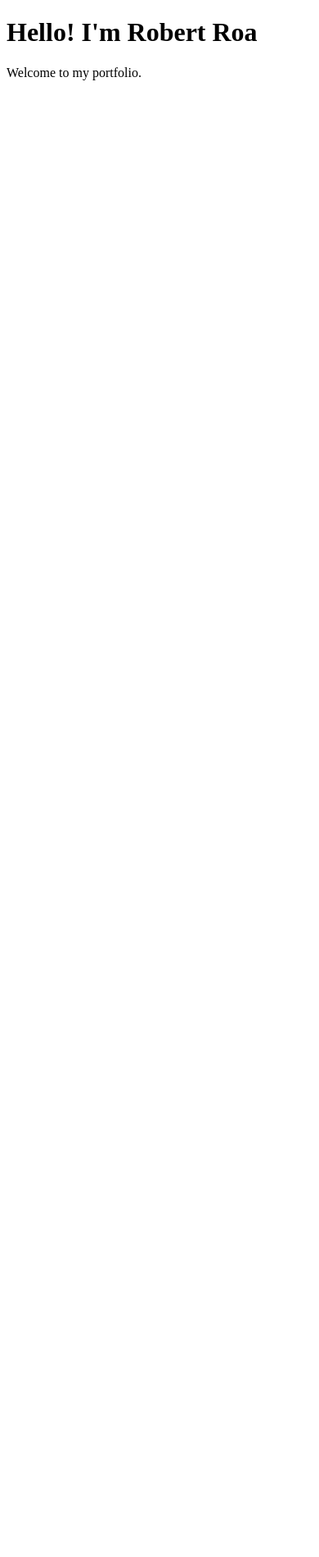
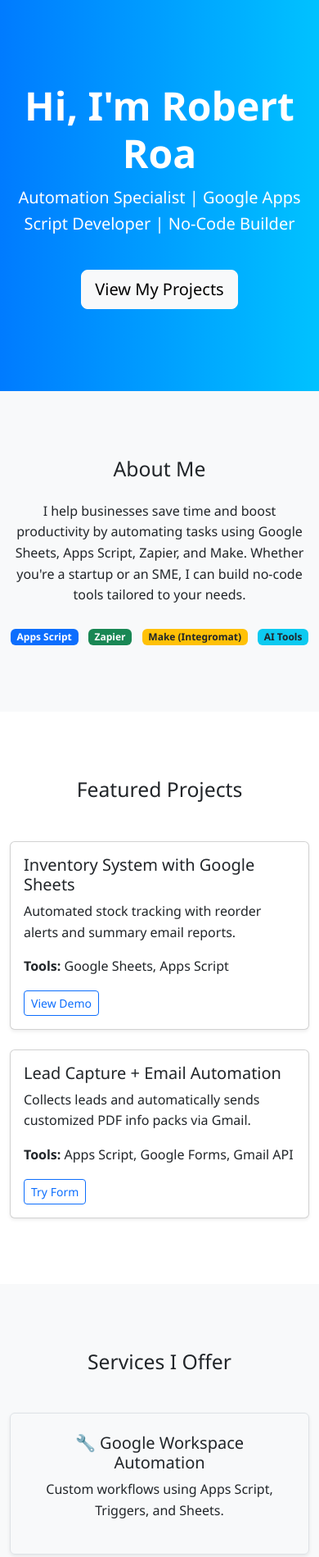
Before and after one commit to RobRoa96/Rob, a plain HTML site: page Index.html in a window 390 px wide. Shown: the top 1899 px of the page at 82% size. Before the commit the page ends 844 px from the top, so only its background shows below. Drawn offline with nearby package versions, Linux system fonts and the light colour scheme.

Commit message:
Add portfolio homepage

```diff
--- a/Index.html
+++ b/Index.html
@@ -2,11 +2,148 @@
 <html lang="en">
 <head>
   <meta charset="UTF-8" />
-  <meta name="viewport" content="width=device-width, initial-scale=1.0"/>
+  <meta name="viewport" content="width=device-width, initial-scale=1" />
   <title>Robert Roa | Portfolio</title>
+  <link href="https://cdn.jsdelivr.net/npm/bootstrap@5.3.3/dist/css/bootstrap.min.css" rel="stylesheet" />
+  <style>
+    html {
+      scroll-behavior: smooth;
+    }
+    body {
+      font-family: 'Segoe UI', sans-serif;
+      line-height: 1.6;
+    }
+    .section {
+      padding: 80px 0;
+    }
+    .hero {
+      background: linear-gradient(to right, #007bff, #00c2ff);
+      color: white;
+      text-align: center;
+      padding: 100px 0;
+    }
+    .hero h1 {
+      font-size: 3rem;
+      font-weight: 700;
+    }
+    .hero .lead {
+      font-size: 1.25rem;
+      margin-top: 10px;
+    }
+    .card:hover {
+      transform: translateY(-5px);
+      transition: 0.3s ease;
+    }
+    footer {
+      background-color: #222;
+      color: #ccc;
+      font-size: 0.9rem;
+    }
+  </style>
 </head>
+
 <body>
-  <h1>Hello! I'm Robert Roa</h1>
-  <p>Welcome to my portfolio.</p>
+  <!-- Hero Section -->
+  <section class="hero">
+    <div class="container">
+      <h1>Hi, I'm Robert Roa</h1>
+      <p class="lead">Automation Specialist | Google Apps Script Developer | No-Code Builder</p>
+      <a href="#projects" class="btn btn-light btn-lg mt-4">View My Projects</a>
+    </div>
+  </section>
+
+  <!-- About Section -->
+  <section id="about" class="section bg-light">
+    <div class="container">
+      <h2 class="text-center mb-4">About Me</h2>
+      <p class="text-center mx-auto" style="max-width: 700px;">
+        I help businesses save time and boost productivity by automating tasks using Google Sheets, Apps Script, Zapier, and Make. Whether you're a startup or an SME, I can build no-code tools tailored to your needs.
+      </p>
+      <div class="text-center mt-4">
+        <span class="badge bg-primary me-2">Apps Script</span>
+        <span class="badge bg-success me-2">Zapier</span>
+        <span class="badge bg-warning text-dark me-2">Make (Integromat)</span>
+        <span class="badge bg-info text-dark">AI Tools</span>
+      </div>
+    </div>
+  </section>
+
+  <!-- Projects Section -->
+  <section id="projects" class="section">
+    <div class="container">
+      <h2 class="text-center mb-5">Featured Projects</h2>
+      <div class="row g-4">
+        <div class="col-md-6">
+          <div class="card h-100 shadow-sm">
+            <div class="card-body">
+              <h5 class="card-title">Inventory System with Google Sheets</h5>
+              <p class="card-text">
+                Automated stock tracking with reorder alerts and summary email reports.
+              </p>
+              <p><strong>Tools:</strong> Google Sheets, Apps Script</p>
+              <a href="#" class="btn btn-outline-primary btn-sm">View Demo</a>
+            </div>
+          </div>
+        </div>
+
+        <div class="col-md-6">
+          <div class="card h-100 shadow-sm">
+            <div class="card-body">
+              <h5 class="card-title">Lead Capture + Email Automation</h5>
+              <p class="card-text">
+                Collects leads and automatically sends customized PDF info packs via Gmail.
+              </p>
+              <p><strong>Tools:</strong> Apps Script, Google Forms, Gmail API</p>
+              <a href="#" class="btn btn-outline-primary btn-sm">Try Form</a>
+            </div>
+          </div>
+        </div>
+      </div>
+    </div>
+  </section>
+
+  <!-- Services Section -->
+  <section id="services" class="section bg-light">
+    <div class="container">
+      <h2 class="text-center mb-5">Services I Offer</h2>
+      <div class="row g-4 text-center">
+        <div class="col-md-4">
+          <div class="p-4 border rounded shadow-sm h-100">
+            <h5>🔧 Google Workspace Automation</h5>
+            <p>Custom workflows using Apps Script, Triggers, and Sheets.</p>
+          </div>
+        </div>
+        <div class="col-md-4">
+          <div class="p-4 border rounded shadow-sm h-100">
+            <h5>🤖 Zapier / Make Integration</h5>
+            <p>Connect your apps to automate repetitive tasks efficiently.</p>
+          </div>
+        </div>
+        <div class="col-md-4">
+          <div class="p-4 border rounded shadow-sm h-100">
+            <h5>🚀 No-Code App Development</h5>
+            <p>Build fast and scalable tools using Glide, Airtable, or GoHighLevel.</p>
+          </div>
+        </div>
+      </div>
+    </div>
+  </section>
+
+  <!-- Contact Section -->
+  <section id="contact" class="section">
+    <div class="container text-center">
+      <h2 class="mb-4">Get In Touch</h2>
+      <p class="lead">Want to work together or have a project idea?</p>
+      <a href="mailto:your@email.com" class="btn btn-primary btn-lg">Email Me</a>
+      <p class="mt-3">or fill out this <a href="YOUR_CONTACT_FORM_URL" target="_blank">contact form</a>.</p>
+    </div>
+  </section>
+
+  <!-- Footer -->
+  <footer class="text-center py-4">
+    <small>© 2025 Robert Roa. All rights reserved.</small>
+  </footer>
+
+  <script src="https://cdn.jsdelivr.net/npm/bootstrap@5.3.3/dist/js/bootstrap.bundle.min.js"></script>
 </body>
 </html>
```
